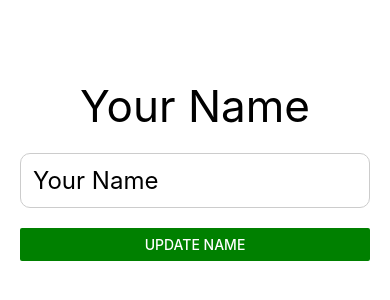
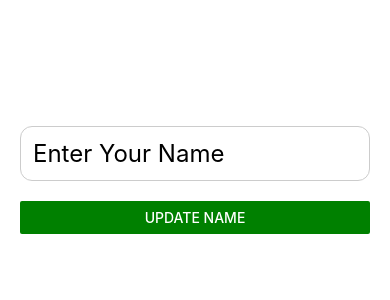
Before and after one commit to mnraza-dev/React_Native_Basic_To_Advanced, a React Native app in the folder RN_ULTIMATE/Basics/: screen / in a window 390 px wide. Shown: the part 252-552 px from the top of the page. Built offline with nearby package versions, Linux system fonts and the light colour scheme.

Commit message:
feat: update App component to manage name input and display greeting, and enhance README with state management and TextInput sections

```diff
--- a/RN_ULTIMATE/Basics/App.tsx
+++ b/RN_ULTIMATE/Basics/App.tsx
@@ -1,24 +1,26 @@
-import { Button, StyleSheet, Text, TextInput, View } from 'react-native'
+import { Alert, Button, StyleSheet, Text, TextInput, View } from 'react-native'
 import React, { useState } from 'react'
 
 const App = () => {
-  const [name, setName] = useState('Your Name')
+  const [text, setText] = useState('');
+  const [name, setName] = useState('');
 
   const greet = (newName) => {
     setName(newName)
+     Alert.alert('✅ Success', `Name updated to "${newName}"`)
   }
 
   return (
     <View style={styles.container}>
       <Text style={styles.heading}>{name}</Text>
       <TextInput
-        onChangeText={(text) => setName(text)}
-        value={name}
+        onChangeText={(txt) => setText(txt)}
+        value={text}
         placeholder="Enter Your Name"
         style={styles.textInput}
       />
 
-      <Button color={'green'} title="Update Name" onPress={() => greet('MN Raza')} />
+      <Button color={'green'} title="Update Name" onPress={() => greet(text)} />
     </View>
   )
 }
@@ -41,7 +43,7 @@ const styles = StyleSheet.create({
     padding: 12,
     borderWidth: 1,
     borderColor: '#ccc',
-    borderRadius: 10,
+    borderRadius: 12,
     marginBottom: 20,
   },
 })
```
Also changed, not shown: 1 other file (tests, documents, lock files or other folders).
